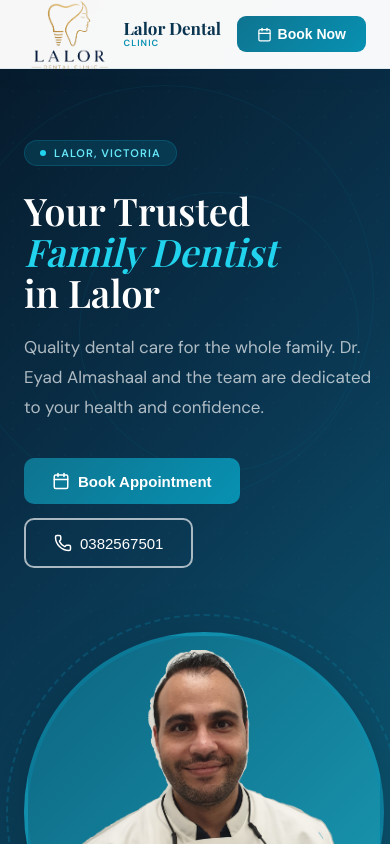
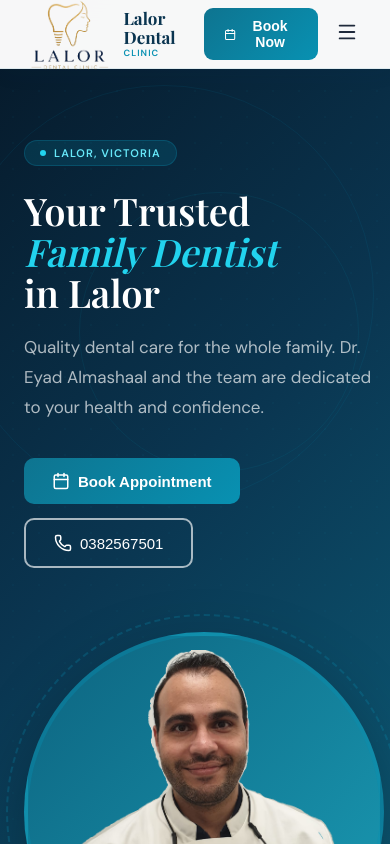
Before and after one commit to Mahermm6/lalor-dental, a React (Create React App) app: page / in a window 390 px wide. Shown: the top 844 px of the page. Built offline with nearby package versions, Linux system fonts and the light colour scheme; a web font is replaced by a local one.

Commit message:
Trying to fix the view on phones

```diff
--- a/src/App.js
+++ b/src/App.js
@@ -38,6 +38,7 @@ function GlobalStyles() {
         .two-col { grid-template-columns: 1fr !important; }
         .four-col { grid-template-columns: 1fr 1fr !important; }
         .hide-mobile { display: none !important; }
+        #hamburger { display: block !important; }
       }
     `}</style>
   );
@@ -85,11 +86,11 @@ function Navbar({ page, go, mobileOpen, setMobileOpen }) {
               display:"flex", alignItems:"center", gap:6 }}>
             <Calendar size={15} /> Book Now
           </button>
-          <div className="hide-mobile" style={{ display:"none" }}>
-            <div onClick={() => setMobileOpen(!mobileOpen)} style={{ cursor:"pointer", padding:8 }}>
-              {mobileOpen ? <X size={22} /> : <Menu size={22} />}
-            </div>
+          <div style={{ display:"none" }} id="hamburger">
+          <div onClick={() => setMobileOpen(!mobileOpen)} style={{ cursor:"pointer", padding:8 }}>
+            {mobileOpen ? <X size={22} /> : <Menu size={22} />}
           </div>
+        </div>
         </div>
       </div>
       {/* Mobile menu */}
```
